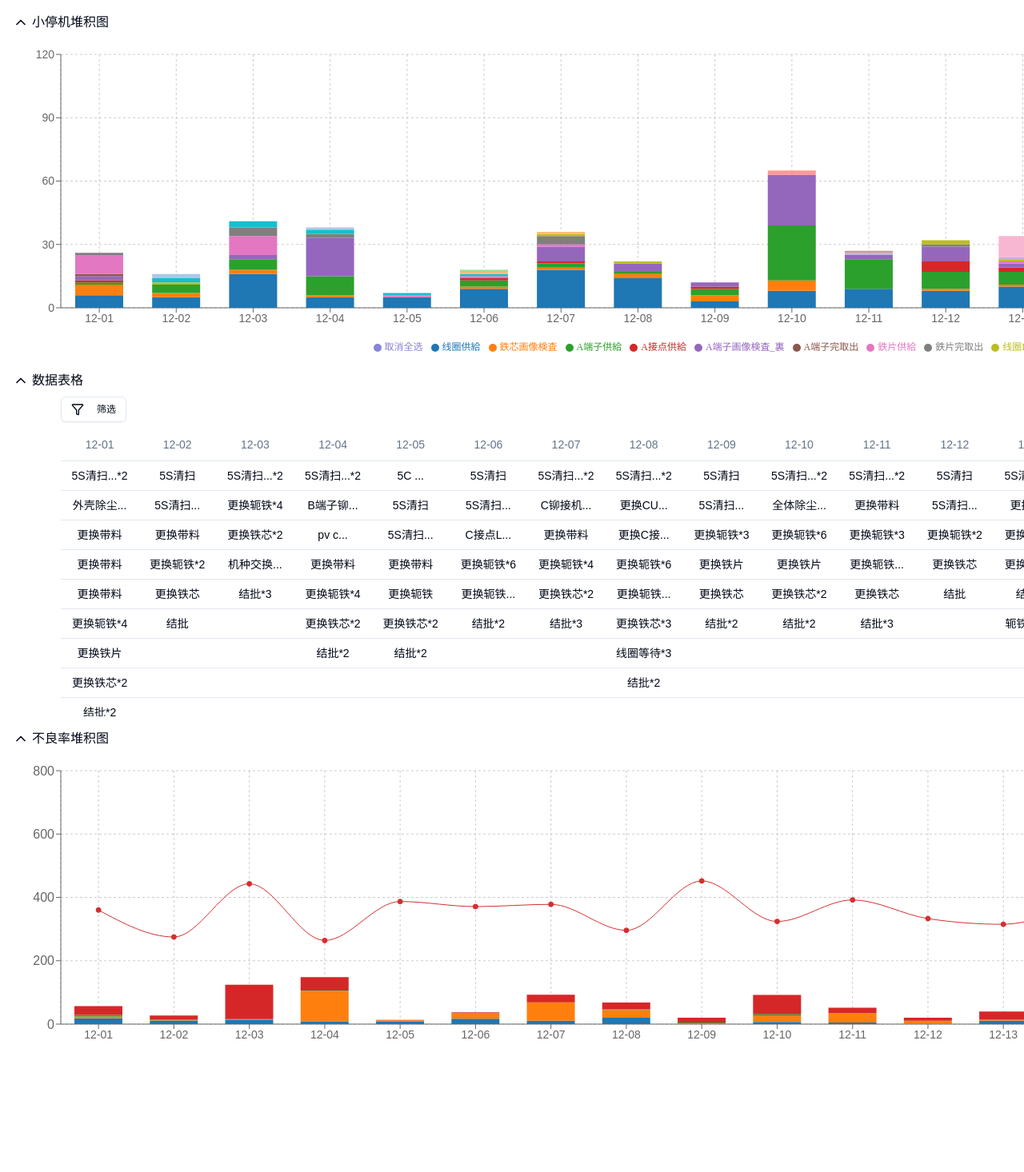
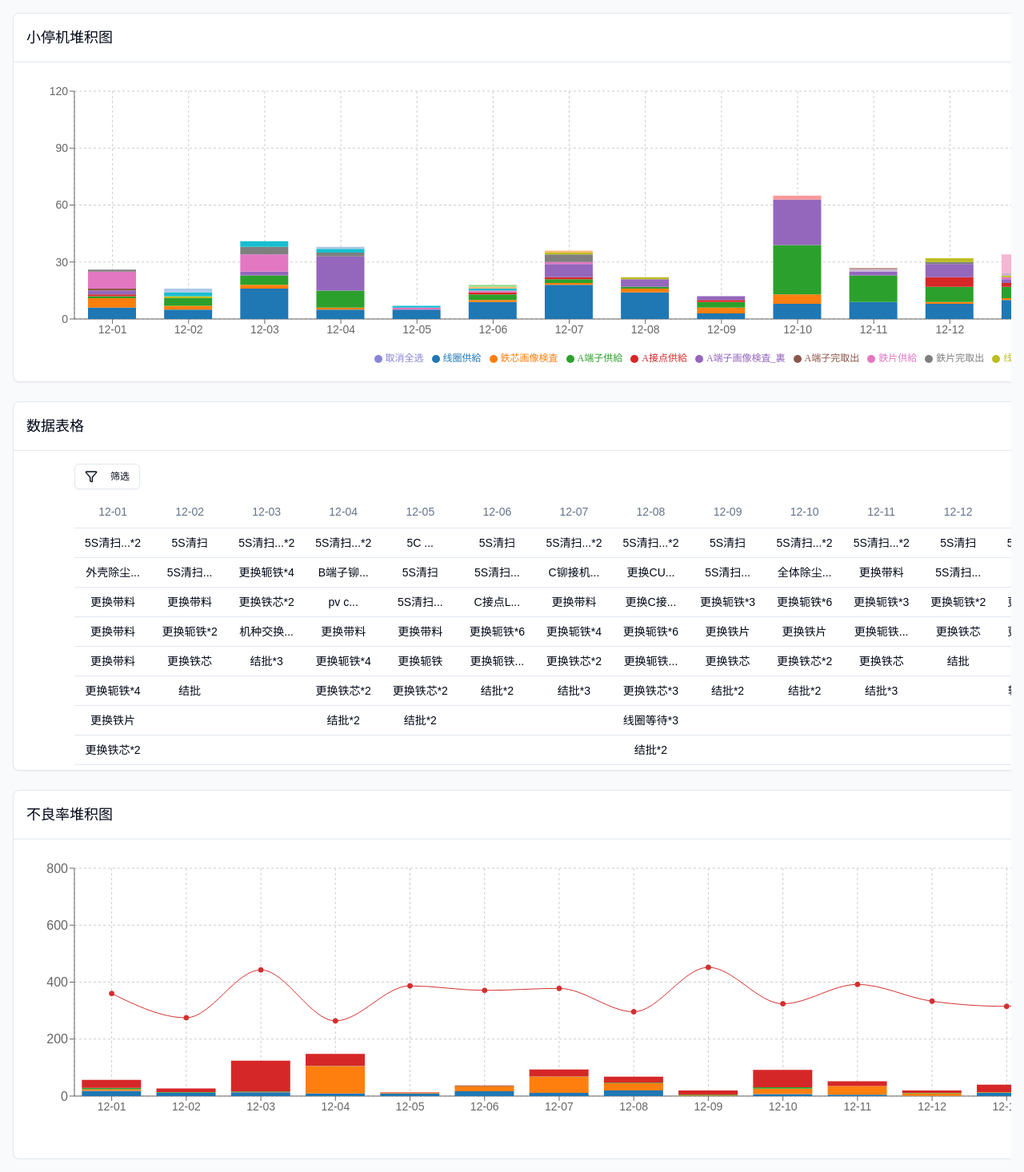
Before and after one commit to rlysyy/rag-system, a Next.js app: page /data in a window 1280 px wide. Shown: the whole page at 80% size. Before the commit the page ends 1360 px from the top, so only its background shows below. Built offline with nearby package versions, Linux system fonts and the light colour scheme.

Commit message:
美化折叠效果

```diff
--- a/app/data/page.tsx
+++ b/app/data/page.tsx
@@ -5,7 +5,7 @@ import { testData } from '../../lib/mockData/test-data';
 import { MicroStopStackChart } from '@/components/data/MicroStopStackChart';
 import { DefectRateStackChart } from '@/components/data/DefectRateStackChart';
 import { useState, useCallback } from 'react';
-import { ChevronDown, ChevronUp } from 'lucide-react';
+import { ChevronDown } from 'lucide-react';
 
 export default function DataPage() {
   const [isTableVisible, setIsTableVisible] = useState(true);
@@ -20,8 +20,9 @@ export default function DataPage() {
   }, {} as Record<string, boolean>));
 
   // 计算图表宽度
-  const chartWidth = dates.length * 97 +65;
+  const chartWidth = dates.length * 97 + 65;
 
+  // 切换图表显示状态
   const handleToggle = useCallback((setter: (value: boolean) => void, currentValue: boolean) => {
     requestAnimationFrame(() => {
       setter(!currentValue);
@@ -29,73 +30,82 @@ export default function DataPage() {
   }, []);
 
   return (
-    <div className="h-full overflow-y-auto p-4">
-      <div className="min-w-[400px] space-y-4">
+    <div className="h-full overflow-y-auto p-4 bg-gray-50">
+      <div className="min-w-[400px] space-y-6 overflow-x-auto">
         {/* 小停机堆积图 */}
-        <div>
+        <div className="rounded-lg border shadow-sm bg-white" style={{ width: `${chartWidth}px` }}>
           <button
-            className="flex items-center w-full text-left cursor-pointer mb-2 select-none"
+            className="flex items-center w-full p-4 text-left cursor-pointer hover:bg-gray-50 transition-colors"
             onClick={() => handleToggle(setIsMicroStopVisible, isMicroStopVisible)}
           >
-            {isMicroStopVisible ? <ChevronUp size={20} /> : <ChevronDown size={20} />}
-            <span className="ml-1">小停机堆积图</span>
+            <div className="flex items-center flex-1">
+              <span className="text-lg font-medium">小停机堆积图</span>
+            </div>
+            <div className={`transform transition-transform duration-200 ${isMicroStopVisible ? 'rotate-180' : ''}`}>
+              <ChevronDown className="h-5 w-5 text-gray-500" />
+            </div>
           </button>
           <div
-            className={`transition-all duration-300 ease-in-out overflow-hidden`}
+            className={`transition-all duration-300 ease-in-out overflow-hidden border-t`}
             style={{
-              width: `${chartWidth}px`,
               height: isMicroStopVisible ? '400px' : '0',
               opacity: isMicroStopVisible ? 1 : 0
             }}
           >
-            <div className="h-[400px]">
-              <MicroStopStackChart chartWidth={chartWidth} />
+            <div className="p-4 h-[400px]">
+              <MicroStopStackChart chartWidth={chartWidth - 32} />
             </div>
           </div>
         </div>
 
-        {/* 表格 */}
-        <div>
+        {/* 数据表格 */}
+        <div className="rounded-lg border shadow-sm bg-white" style={{ width: `${chartWidth}px` }}>
           <button
-            className="flex items-center w-full text-left cursor-pointer mb-2 select-none"
+            className="flex items-center w-full p-4 text-left cursor-pointer hover:bg-gray-50 transition-colors"
             onClick={() => handleToggle(setIsTableVisible, isTableVisible)}
           >
-            {isTableVisible ? <ChevronUp size={20} /> : <ChevronDown size={20} />}
-            <span className="ml-1">数据表格</span>
+            <div className="flex items-center flex-1">
+              <span className="text-lg font-medium">数据表格</span>
+            </div>
+            <div className={`transform transition-transform duration-200 ${isTableVisible ? 'rotate-180' : ''}`}>
+              <ChevronDown className="h-5 w-5 text-gray-500" />
+            </div>
           </button>
           <div
-            className={`transition-all duration-300 ease-in-out overflow-hidden`}
+            className={`transition-all duration-300 ease-in-out overflow-hidden border-t`}
             style={{
-              width: `${chartWidth}px`,
               height: isTableVisible ? '400px' : '0',
               opacity: isTableVisible ? 1 : 0
             }}
           >
-            <div className="h-[400px]">
+            <div className="p-4 h-[400px]">
               <Factory4MTable />
             </div>
           </div>
         </div>
 
         {/* 不良率堆积图 */}
-        <div>
+        <div className="rounded-lg border shadow-sm bg-white" style={{ width: `${chartWidth}px` }}>
           <button
-            className="flex items-center w-full text-left cursor-pointer mb-2 select-none"
+            className="flex items-center w-full p-4 text-left cursor-pointer hover:bg-gray-50 transition-colors"
             onClick={() => handleToggle(setIsDefectRateVisible, isDefectRateVisible)}
           >
-            {isDefectRateVisible ? <ChevronUp size={20} /> : <ChevronDown size={20} />}
-            <span className="ml-1">不良率堆积图</span>
+            <div className="flex items-center flex-1">
+              <span className="text-lg font-medium">不良率堆积图</span>
+            </div>
+            <div className={`transform transition-transform duration-200 ${isDefectRateVisible ? 'rotate-180' : ''}`}>
+              <ChevronDown className="h-5 w-5 text-gray-500" />
+            </div>
           </button>
           <div
-            className={`transition-all duration-300 ease-in-out overflow-hidden`}
+            className={`transition-all duration-300 ease-in-out overflow-hidden border-t`}
             style={{
-              width: `${chartWidth}px`,
               height: isDefectRateVisible ? '400px' : '0',
               opacity: isDefectRateVisible ? 1 : 0
             }}
           >
-            <div className="h-[400px]">
-              <DefectRateStackChart chartWidth={chartWidth} />
+            <div className="p-4 h-[400px]">
+              <DefectRateStackChart chartWidth={chartWidth - 32} />
             </div>
           </div>
         </div>
--- a/components/data/DefectRateStackChart.tsx
+++ b/components/data/DefectRateStackChart.tsx
@@ -3,23 +3,27 @@ import { ComposedChart, Bar, XAxis, YAxis, CartesianGrid, Tooltip, Legend, Respo
 import { testDataDefectRate, dailyDefectRates } from '@/lib/mockData/test-data-defectRate';
 import { generateChartColors } from '@/lib/utils/colors';
 
+// 定义图表数据项的接口
 interface ChartDataItem {
   date: string;
-  [key: string]: number | string;
+  [key: string]: number | string;  // 动态键值对，用于存储不同类型的不良数量
 }
 
 export function DefectRateStackChart({ chartWidth }: { chartWidth: number }) {
-  const [chartData, setChartData] = useState<ChartDataItem[]>([]);
-  const [errorTypes, setErrorTypes] = useState<string[]>([]);
-  const [hiddenBars, setHiddenBars] = useState<Record<string, boolean>>({});
+  // 状态管理
+  const [chartData, setChartData] = useState<ChartDataItem[]>([]);  // 图表数据
+  const [errorTypes, setErrorTypes] = useState<string[]>([]);        // 不良类型列表
+  const [hiddenBars, setHiddenBars] = useState<Record<string, boolean>>({});  // 控制每种不良类型的显示/隐藏
 
+  // 初始化数据
   useEffect(() => {
+    // 使用 reduce 将原始数据按日期分组
     const groupedData = testDataDefectRate.reduce((acc: Record<string, ChartDataItem>, curr) => {
-      const date = curr.dttime.split('-').slice(1).join('-');
+      const date = curr.dttime.split('-').slice(1).join('-');  // 提取月-日
       if (!acc[date]) {
         acc[date] = {
           date,
-          total_defect_rate: dailyDefectRates[curr.dttime] || 0
+          total_defect_rate: dailyDefectRates[curr.dttime] || 0  // 添加不良率数据
         };
       }
       acc[date][curr.ngid] = (Number(acc[date][curr.ngid]) || 0) + curr.count;
@@ -27,9 +31,11 @@ export function DefectRateStackChart({ chartWidth }: { chartWidth: number }) {
     }, {});
 
     setChartData(Object.values(groupedData));
+    // 获取所有不良类型（去重）
     const types = [...new Set(testDataDefectRate.map(item => item.ngid))];
     setErrorTypes(types);
 
+    // 初始化显示状态（默认全部显示）
     const initialHiddenBars: Record<string, boolean> = {};
     types.forEach(type => {
       initialHiddenBars[type] = false;
@@ -37,18 +43,21 @@ export function DefectRateStackChart({ chartWidth }: { chartWidth: number }) {
     setHiddenBars(initialHiddenBars);
   }, []);
 
+  // 处理图例点击事件
   const handleLegendClick = useCallback((dataKey: string) => {
     if (dataKey === 'all') {
+      // 处理"全选/取消全选"
       const newHiddenBars: Record<string, boolean> = {};
-      const shouldShow = errorTypes.some(type => hiddenBars[type]);
+      const shouldShow = errorTypes.some(type => hiddenBars[type]);  // 检查是否有隐藏的类型
       errorTypes.forEach(type => {
-        newHiddenBars[type] = !shouldShow;
+        newHiddenBars[type] = !shouldShow;  // 统一设置显示状态
       });
       setHiddenBars(newHiddenBars);
     } else {
+      // 处理单个类型的显示/隐藏
       setHiddenBars(prev => {
         const newHiddenBars = { ...prev };
-        newHiddenBars[dataKey] = !prev[dataKey];
+        newHiddenBars[dataKey] = !prev[dataKey];  // 切换显示状态
         return newHiddenBars;
       });
     }
@@ -60,19 +69,22 @@ export function DefectRateStackChart({ chartWidth }: { chartWidth: number }) {
         <ComposedChart
           data={chartData}
           margin={{ top: 20, right: 30, left: 0, bottom: 5 }}
-          barSize={60}
         >
+          {/* 网格线 */}
           <CartesianGrid strokeDasharray="3 3" />
           <XAxis
             dataKey="date"
             fontSize={14}
           />
+          {/* 左侧Y轴：不良数量 */}
           <YAxis yAxisId="left" />
+          {/* 右侧Y轴：不良率（百分比） */}
           <YAxis
             yAxisId="right"
             orientation="right"
             tickFormatter={(value) => `${value}%`}
           />
+          {/* 提示框配置 */}
           <Tooltip
             formatter={(value: any, name: string) => {
               if (name === '不良率') {
@@ -81,10 +93,11 @@ export function DefectRateStackChart({ chartWidth }: { chartWidth: number }) {
               return [value, name];
             }}
             itemSorter={(item) => {
-              if (item.name === '不良率') return 1;
-              return -Number(item.value || 0);
+              if (item.name === '不良率') return -999;  // 不良率始终在最上方
+              return -Number(item.value || 0);          // 其他按数值降序
             }}
           />
+          {/* 图例配置 */}
           <Legend
             onClick={({ id = '' }) => handleLegendClick(id)}
             wrapperStyle={{
@@ -96,12 +109,14 @@ export function DefectRateStackChart({ chartWidth }: { chartWidth: number }) {
             iconType="circle"
             iconSize={10}
             payload={[
+              // 全选/取消全选按钮
               {
                 value: errorTypes.some(type => hiddenBars[type]) ? '全选' : '取消全选',
                 type: 'circle' as const,
                 id: 'all',
                 color: '#8884d8'
               },
+              // 各不良类型的图例
               ...errorTypes.map((type, index) => ({
                 value: type,
                 type: 'circle' as const,
@@ -110,6 +125,7 @@ export function DefectRateStackChart({ chartWidth }: { chartWidth: number }) {
               }))
             ]}
           />
+          {/* 隐藏的全选Bar */}
           <Bar
             dataKey="all"
             stackId="a"
@@ -117,6 +133,7 @@ export function DefectRateStackChart({ chartWidth }: { chartWidth: number }) {
             hide={true}
             yAxisId="left"
           />
+          {/* 各不良类型的堆叠柱状图 */}
           {errorTypes.map((type, index) => (
             <Bar
               key={`bar-${type}-${index}`}
@@ -127,6 +144,7 @@ export function DefectRateStackChart({ chartWidth }: { chartWidth: number }) {
               hide={hiddenBars[type]}
             />
           ))}
+          {/* 不良率曲线 */}
           <Line
             type="monotone"
             dataKey="total_defect_rate"
```
Also changed, not shown: components/data/CustomLegend.tsx (deleted, +0 -80 lines).
